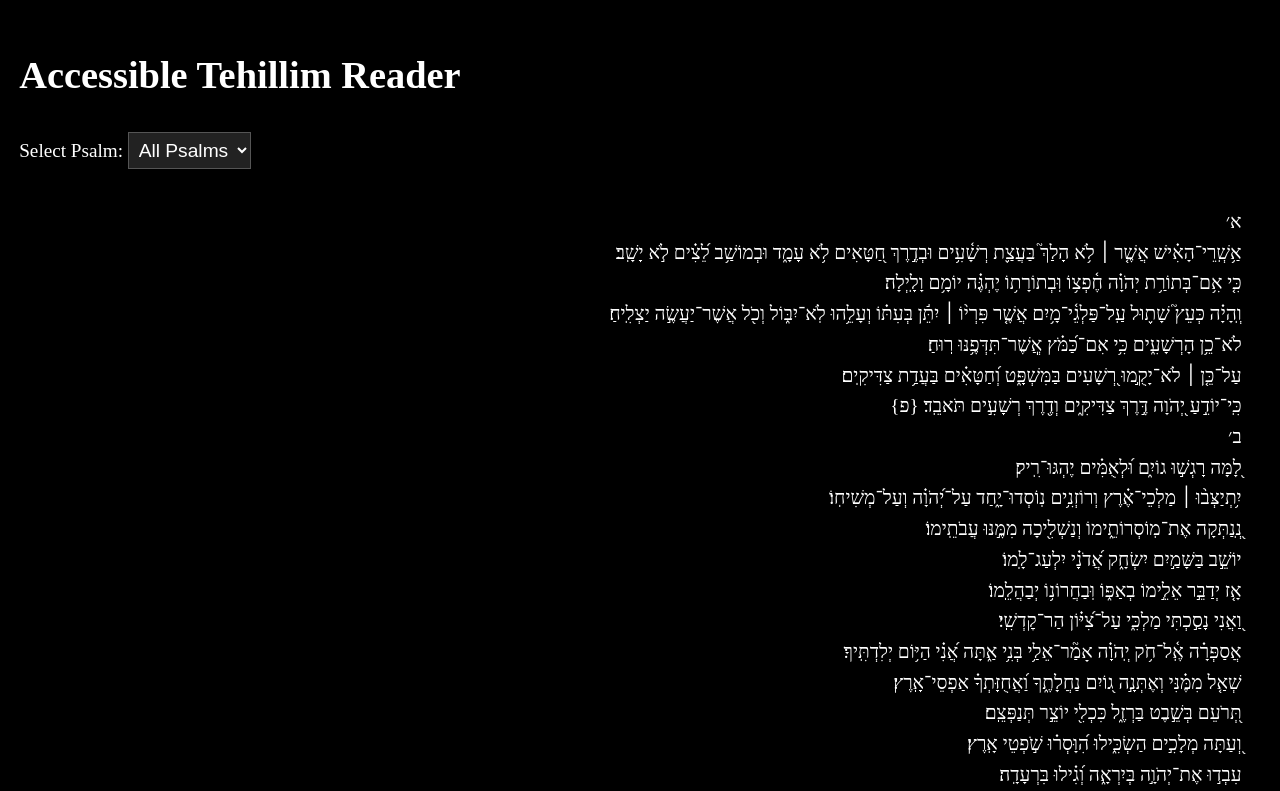
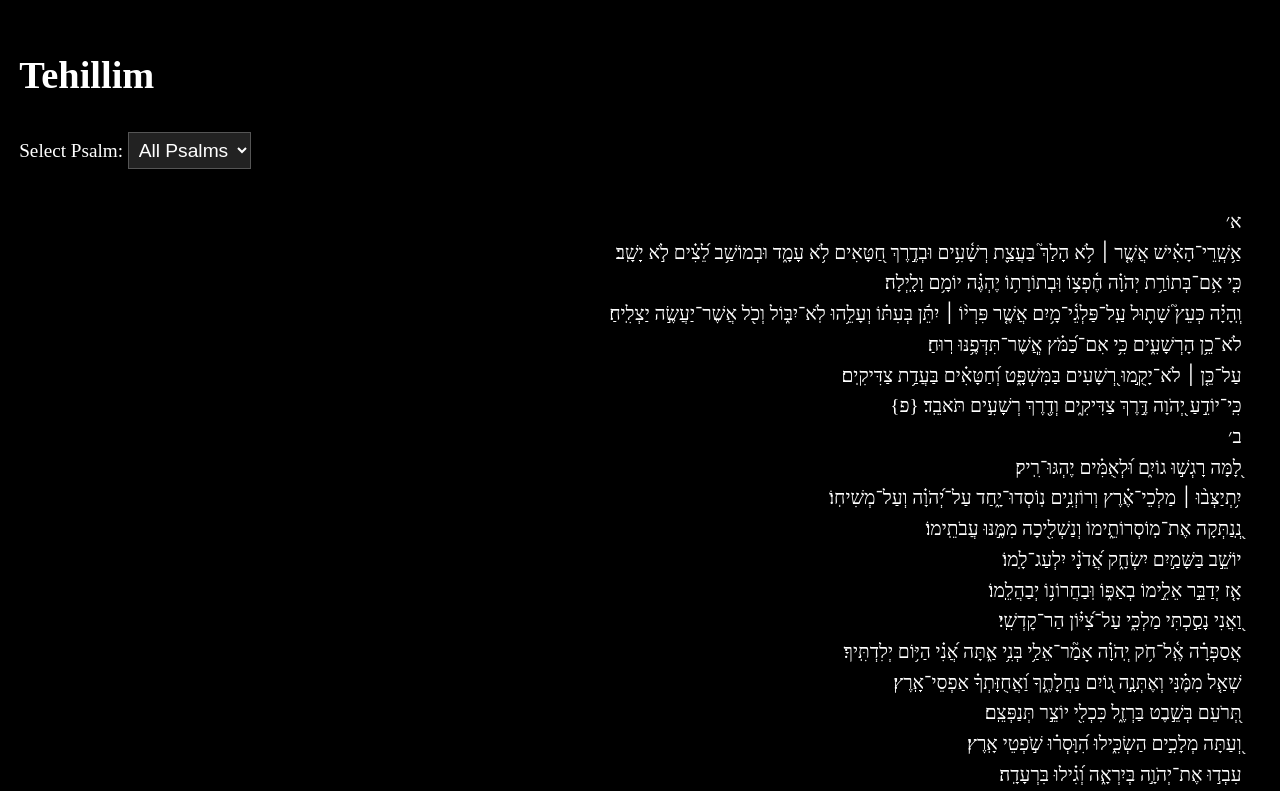
Before and after one commit to KarshBa/TEHILLIM_READER, a plain HTML site: page index.html in a window 1280 px wide. Shown: the top 791 px of the page. Drawn offline with Linux system fonts and the light colour scheme.

Commit message:
Update index.html

```diff
--- a/index.html
+++ b/index.html
@@ -48,7 +48,7 @@
   </style>
 </head>
 <body>
-  <h1>Accessible Tehillim Reader</h1>
+  <h1>Tehillim</h1>
   <p id="status">Loading Tehillim…</p>
 
   <div id="psalm-container">
```
